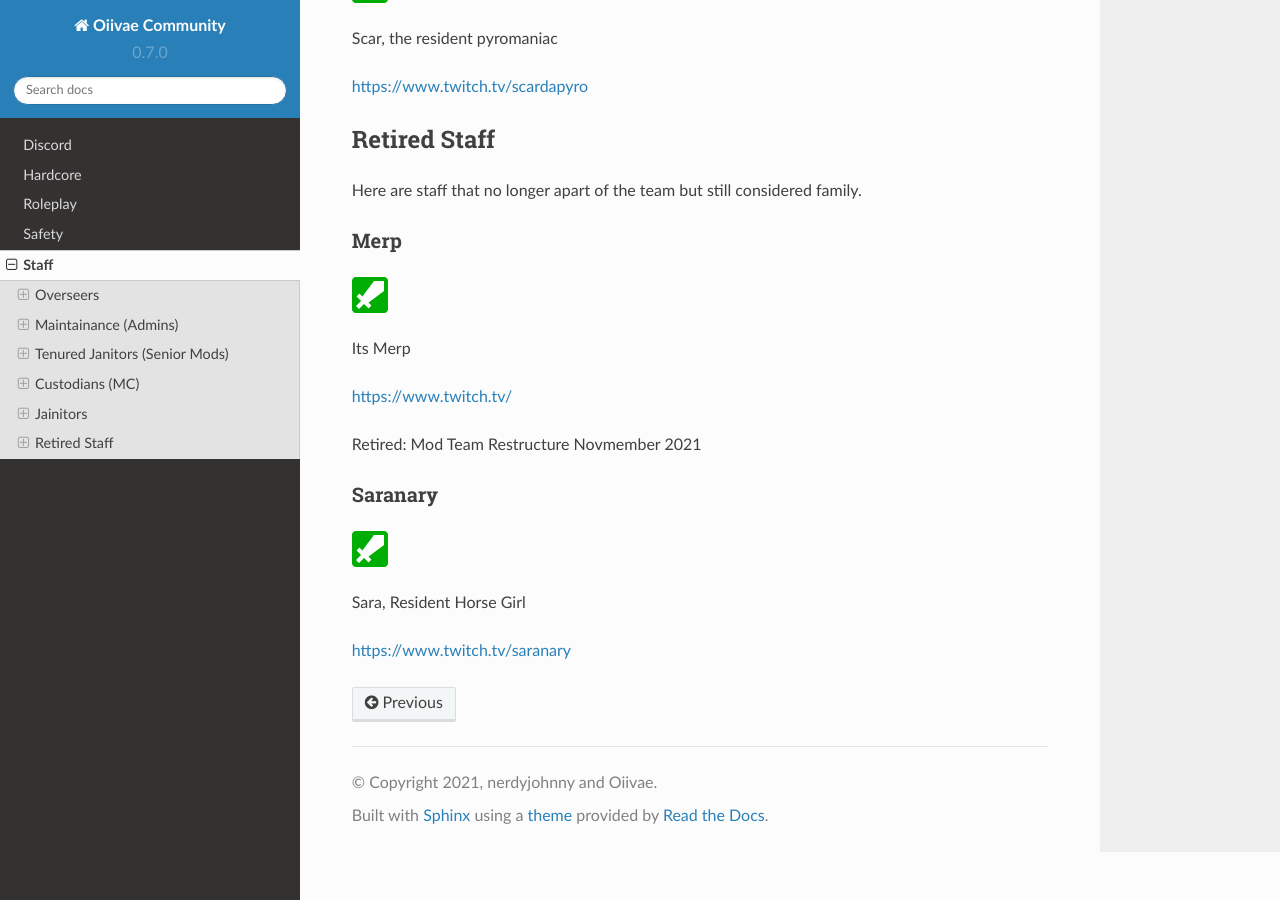
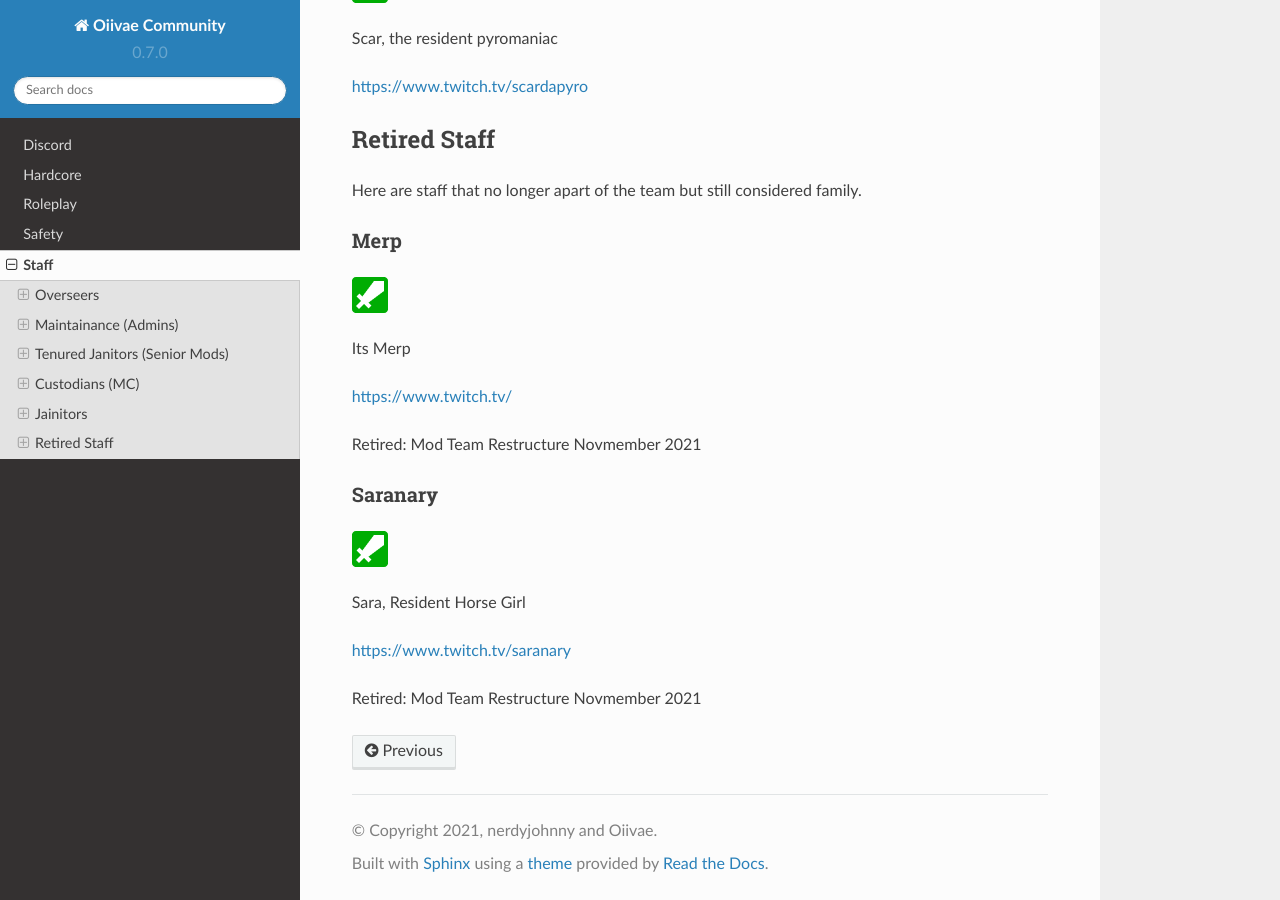
Before and after one commit to nerdyjohnny/ovidoc, a Sphinx documentation site: the page built from docs/source/staff.rst, in a window 1280 px wide and 900 px high, scrolled down 3994 px. Built offline with Sphinx 7.4.7 and the Read the Docs theme 2.0.0, drawn with Linux system fonts in a browser that asks for light colours.

Commit message:
Update staff.rst

```diff
--- a/docs/source/staff.rst
+++ b/docs/source/staff.rst
@@ -151,3 +151,5 @@ Saranary
 Sara, Resident Horse Girl
 
 https://www.twitch.tv/saranary
+
+Retired: Mod Team Restructure Novmember 2021
```
